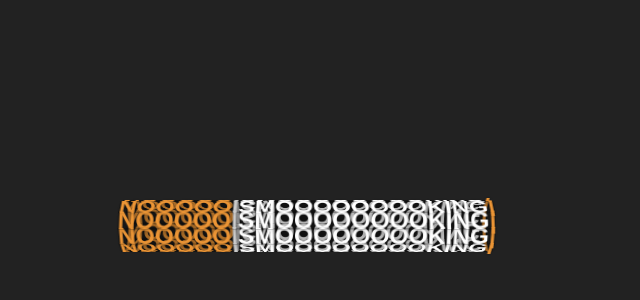
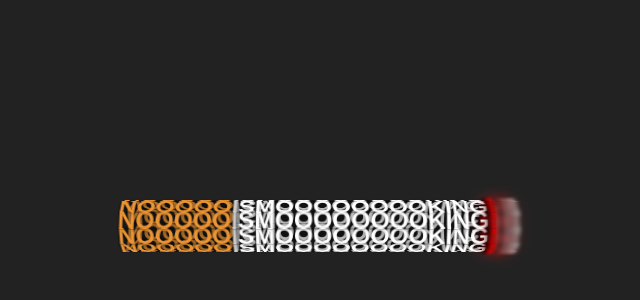
Before and after one commit to Maurisz02/css-animations, a plain HTML site: page nosmoke/nosmoke.html in a window 1280 px wide. Shown: the part 174-474 px from the top of the page, without its empty margins (333-973 px from the left). Drawn offline with Linux system fonts and the light colour scheme.

Commit message:
color repair

```diff
--- a/nosmoke/nosmoke.css
+++ b/nosmoke/nosmoke.css
@@ -65,7 +65,7 @@ body{
 
 }
 
-.container .cigarette span i:last-child:after{
+.container .cigarette span i:last-child{
     color: #f00;
     filter: blur(2px);
     text-shadow: -4px 0 2px #000,
```
